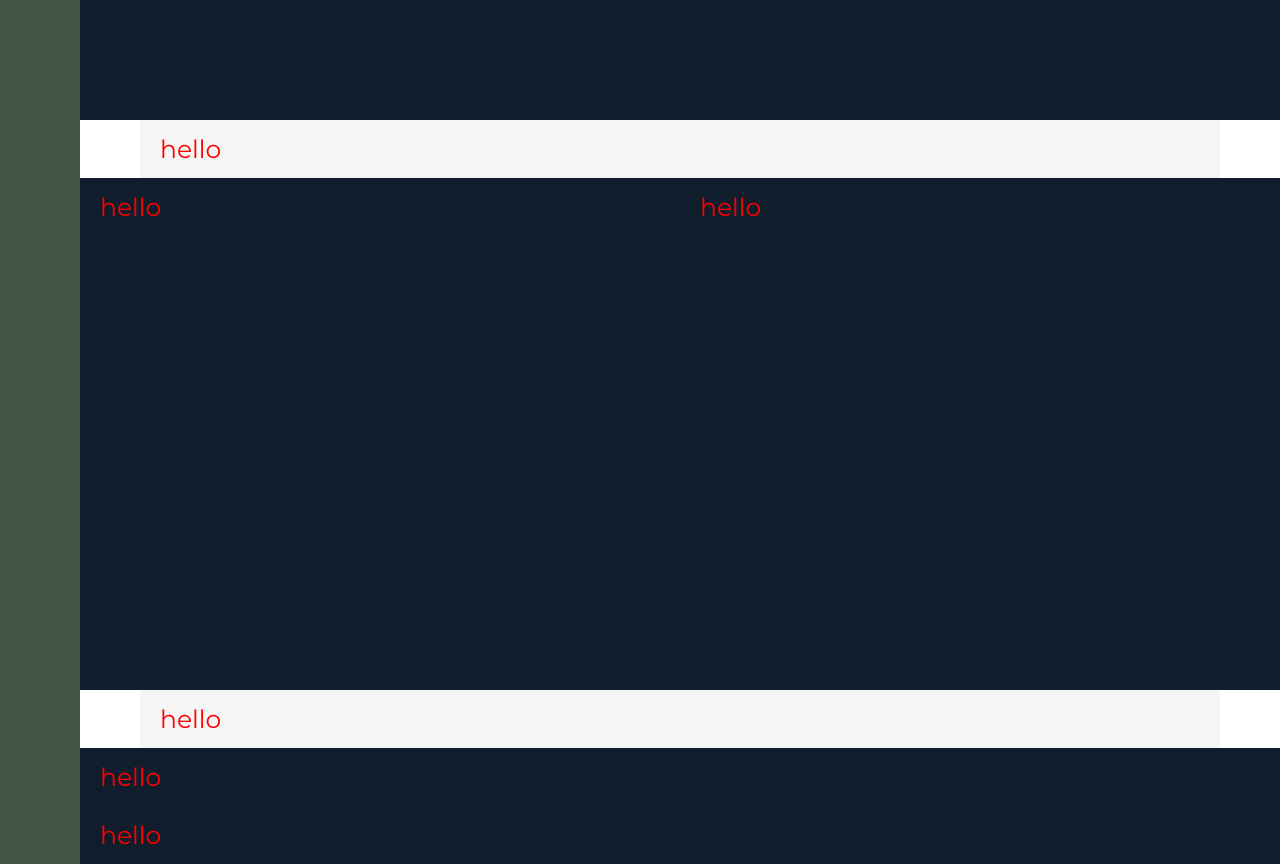
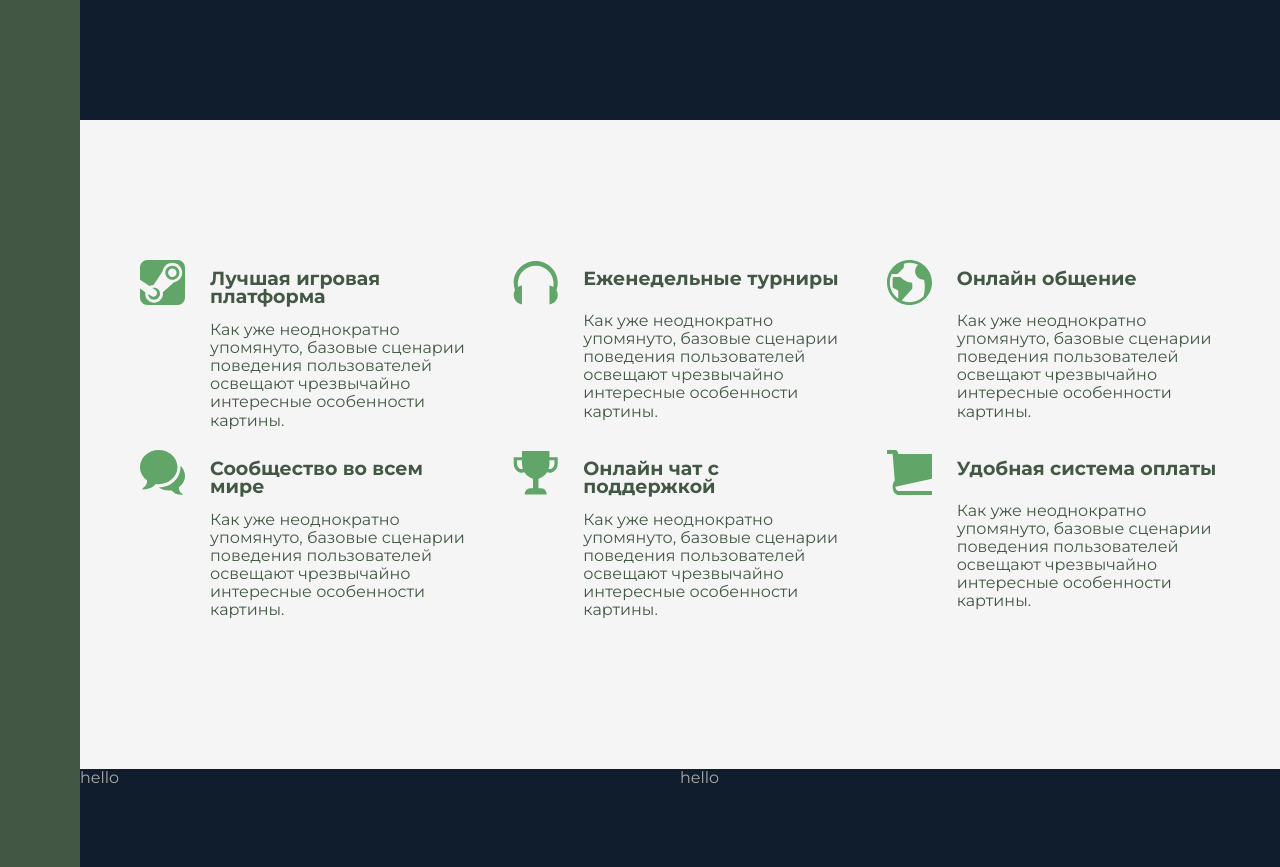
Before and after one commit to GreennPingvin/game_store, a website built with webpack: page public/index.html in a window 1280 px wide. Shown: the part 520-1387 px from the top of the page. Built offline with nearby package versions, Linux system fonts and the light colour scheme.

Commit message:
finished section features

```diff
--- a/public/index.html
+++ b/public/index.html
@@ -2,8 +2,8 @@
 <html lang="en">
   <head>
     <meta charset="UTF-8" />
-    <meta http-equiv="X-UA-Compatible" content="IE=edge" />
-    <meta name="viewport" content="width=device-width, initial-scale=1.0" />
+    <meta content="IE=edge" http-equiv="X-UA-Compatible" />
+    <meta content="width=device-width, initial-scale=1.0" name="viewport" />
     <link
       href="https://fonts.googleapis.com/css2?family=Montserrat:wght@300;400;700&display=swap"
       rel="stylesheet"
@@ -15,7 +15,68 @@
       <div class="sidebar">hello</div>
       <header class="header">hello</header>
       <div class="gamers">hello</div>
-      <div class="features">hello</div>
+      <div class="features">
+        <div class="feature">
+          <svg class="feature__icon">
+            <use xlink:href="icons/symbol-defs.svg#icon-steam2"></use>
+          </svg>
+          <h3 class="title-3">Лучшая игровая платформа</h3>
+          <p class="feature__text">
+            Как уже неоднократно упомянуто, базовые сценарии поведения
+            пользователей освещают чрезвычайно интересные особенности картины.
+          </p>
+        </div>
+        <div class="feature">
+          <svg class="feature__icon">
+            <use xlink:href="icons/symbol-defs.svg#icon-Vector-1"></use>
+          </svg>
+          <h3 class="title-3">Еженедельные турниры</h3>
+          <p class="feature__text">
+            Как уже неоднократно упомянуто, базовые сценарии поведения
+            пользователей освещают чрезвычайно интересные особенности картины.
+          </p>
+        </div>
+        <div class="feature">
+          <svg class="feature__icon">
+            <use xlink:href="icons/symbol-defs.svg#icon-earth"></use>
+          </svg>
+          <h3 class="title-3">Онлайн общение</h3>
+          <p class="feature__text">
+            Как уже неоднократно упомянуто, базовые сценарии поведения
+            пользователей освещают чрезвычайно интересные особенности картины.
+          </p>
+        </div>
+        <div class="feature">
+          <svg class="feature__icon">
+            <use xlink:href="icons/symbol-defs.svg#icon-bubbles2"></use>
+          </svg>
+          <h3 class="title-3">Сообщество во всем мире</h3>
+          <p class="feature__text">
+            Как уже неоднократно упомянуто, базовые сценарии поведения
+            пользователей освещают чрезвычайно интересные особенности картины.
+          </p>
+        </div>
+        <div class="feature">
+          <svg class="feature__icon">
+            <use xlink:href="icons/symbol-defs.svg#icon-Vector-2"></use>
+          </svg>
+          <h3 class="title-3">Онлайн чат с поддержкой</h3>
+          <p class="feature__text">
+            Как уже неоднократно упомянуто, базовые сценарии поведения
+            пользователей освещают чрезвычайно интересные особенности картины.
+          </p>
+        </div>
+        <div class="feature">
+          <svg class="feature__icon">
+            <use xlink:href="icons/symbol-defs.svg#icon-Vector"></use>
+          </svg>
+          <h3 class="title-3">Удобная система оплаты</h3>
+          <p class="feature__text">
+            Как уже неоднократно упомянуто, базовые сценарии поведения
+            пользователей освещают чрезвычайно интересные особенности картины.
+          </p>
+        </div>
+      </div>
       <div class="banner-img">hello</div>
       <div class="banner-text">hello</div>
       <div class="cards">hello</div>
--- a/src/index.js
+++ b/src/index.js
@@ -1 +1 @@
-import './scss/index.scss'
+import "./scss/index.scss";
--- a/src/scss/abstracts/_base.scss
+++ b/src/scss/abstracts/_base.scss
@@ -7,9 +7,9 @@ $color-gray-light: #f5f5f5;
 *,
 ::after,
 ::before {
+  box-sizing: border-box;
   margin: 0;
   padding: 0;
-  box-sizing: border-box;
 }
 
 html {
@@ -18,14 +18,14 @@ html {
 
 body {
   font-family: Montserrat, sans-serif;
+  font-size: 1.6rem;
   font-weight: 400;
+  line-height: 113%;
   color: $color-gray-dark;
-  line-height: 113%;
-  font-size: 16px;
+  background-color: $color-gray-light;
 }
 
 .container {
-  color: red;
   display: grid;
   grid-template-rows: 80vh min-content 40vw repeat(3, min-content);
   grid-template-columns:
@@ -39,8 +39,4 @@ body {
     [center-end]
     minmax(6rem, 1fr)
     [full-end];
-  & > * {
-    padding: 20px;
-    font-size: 25px;
-  }
 }
--- a/src/scss/abstracts/_typography.scss
+++ b/src/scss/abstracts/_typography.scss
@@ -0,0 +1,26 @@
+.title-1 {
+  font-size: 4.5rem;
+  font-weight: 700;
+  color: white;
+}
+.title-2 {
+  font-size: 4rem;
+  font-weight: 700;
+  color: $color-gray-light;
+}
+.title-3 {
+  font-size: 1.9rem;
+  font-weight: 700;
+  color: $color-green-dark;
+  &--white {
+    color: white;
+  }
+  &--green-light {
+    color: $color-green-light;
+  }
+}
+.title-4 {
+  font-size: 1.4rem;
+  font-weight: 300;
+  color: $color-gray-light;
+}
--- a/src/scss/components/_features.scss
+++ b/src/scss/components/_features.scss
@@ -1,4 +1,23 @@
 .features {
+  display: grid;
+  grid-template-columns: repeat(auto-fit, minmax(28rem, 1fr));
+  padding: 15rem 0;
   background-color: $color-gray-light;
   grid-column: center-start / center-end;
+  gap: 3rem 4rem;
 }
+
+.feature {
+  display: grid;
+  grid-template-columns: min-content 1fr;
+  gap: 1.5rem 2.5rem;
+  &__icon {
+    width: 4.5rem;
+    height: 4.5rem;
+    transform: translateY(-1rem);
+    grid-row: span 2;
+  }
+  &__text {
+    color: $color-green-dark;
+  }
+}
--- a/webpack.config.js
+++ b/webpack.config.js
@@ -23,9 +23,9 @@ module.exports = (env) => {
       new MiniCssExtractPlugin({
         filename: devMode ? "[name].css" : "[name].[contenthash].css",
       }),
-			// new CopyPlugin({
-			// 	patterns: [{ from: "public/icons", to: "icons" }],
-			// }),
+      new CopyPlugin({
+        patterns: [{ from: "public/icons", to: "icons" }],
+      }),
       new BrowserSyncPlugin({
         host: "localhost",
         port: 3000,
```
Also changed, not shown: public/icons/symbol-defs.svg (added). Lines whose indentation alone changed are shown as unchanged.
